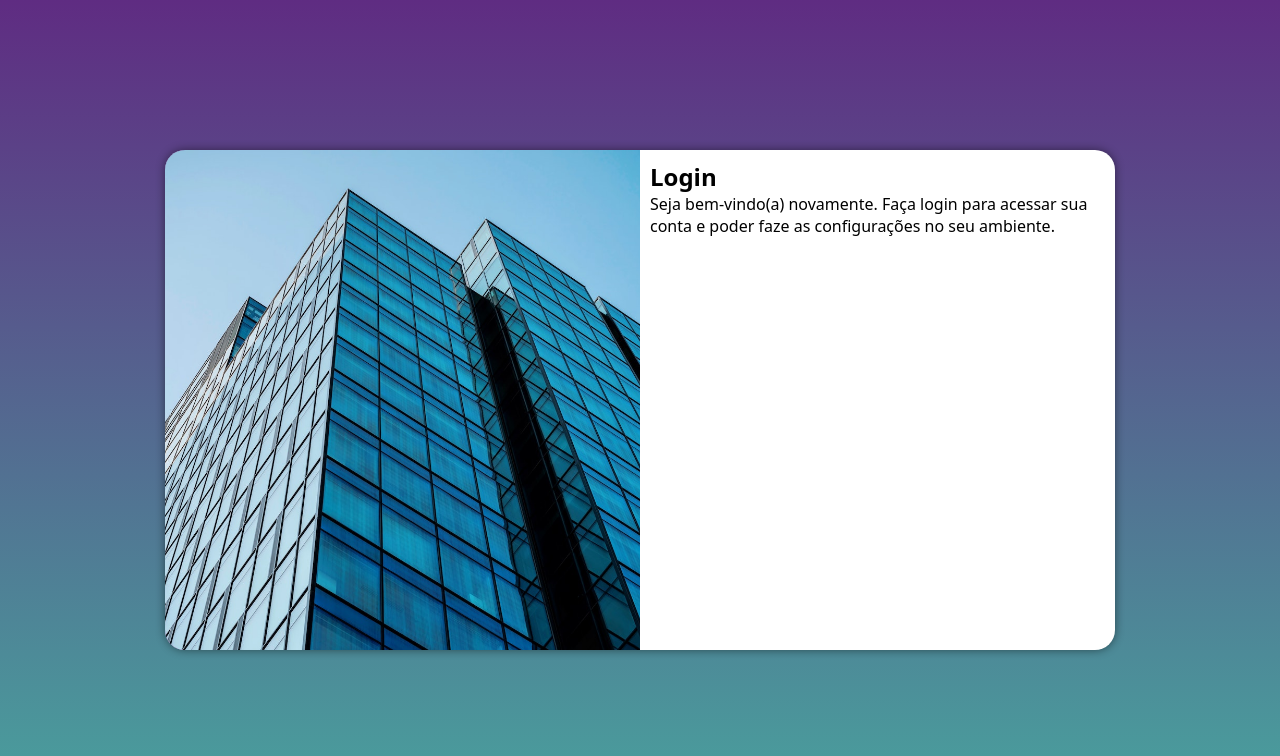
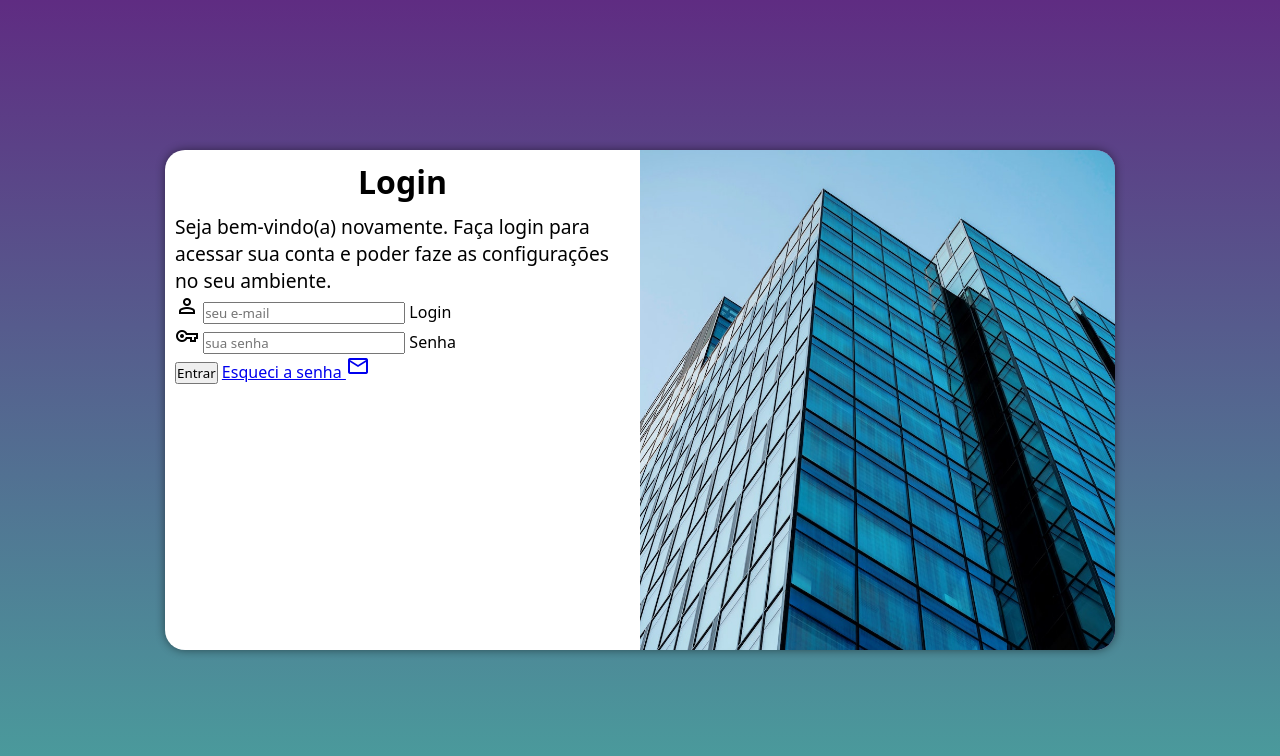
Before and after one commit to matheusdosAnjoss/Projeto-Login, a plain HTML site: page index.html in a window 1280 px wide. Drawn offline with nearby package versions, Linux system fonts and the light colour scheme.

Commit message:
add o formulário

```diff
--- a/estilos/media-query.css
+++ b/estilos/media-query.css
@@ -21,6 +21,17 @@
         float: right; ;
         width: 70%;
     }
+
+
+    #formulario > h1 {
+        font-size: 1.5em;
+    }
+
+
+    #formulario > p {
+        font-size: 1em;
+    }
+
 }
 
 @media screen and (min-width: 992px) {
@@ -35,7 +46,7 @@
     }
 
     #imagens {
-        float: left;
+        float: right;
         width: 50%;
         height: 100%;
         background-position: center bottom;
@@ -43,7 +54,17 @@
     }
 
     #formulario {
-        float: right; ;
+        float: left ;
         width: 50%;
     }
+
+
+#formulario > h1 {
+    font-size: 2em;
 }
+
+
+    #formulario > p {
+        font-size: 1.2em;
+    }
+}
--- a/estilos/style.css
+++ b/estilos/style.css
@@ -58,3 +58,12 @@ main {
     padding: 10px;
 
 }
+
+#formulario > h1 {
+    text-align: center;
+    margin-bottom: 10px;
+}
+
+#formulario > p {
+    font-size: 0.8em;
+}
--- a/index.html
+++ b/index.html
@@ -7,18 +7,40 @@
     <link rel="shortcut icon" href="https://img.icons8.com/?size=512&id=14736&format=png" type="image/x-icon">
     <link rel="stylesheet" href="estilos/style.css">
     <link rel="stylesheet" href="estilos/media-query.css">
+    <link rel="stylesheet" href="https://fonts.googleapis.com/css2?family=Material+Symbols+Outlined:opsz,wght,FILL,GRAD@20..48,100..700,0..1,-50..200" />
 </head>
 <body>
     <main>
         <section id="login">
-            <div id="imagens">
-
-            </div>
+            <div id="imagens"></div>
 
             <div id="formulario">
                 <h1>Login</h1>
                 <p>Seja bem-vindo(a) novamente. Faça login para acessar sua conta e poder faze as configurações no seu ambiente.</p>
-                <form action="login-php" method="post">
+                <form action="login-php" method="post" autocomplete="on">
+
+                    <div class="campo">
+                    <span class="material-symbols-outlined">person</span>
+
+                        <input type="email" name="login" id="ilogin" placeholder="seu e-mail" autocomplete="email" required maxlength="30">
+                        <label for="ilogin">Login</label>
+
+                    </div>
+
+                    <div class="campo">
+                        <span class="material-symbols-outlined">
+                            vpn_key
+                        </span>
+                        <input type="password" name="senha" id="isenha" placeholder="sua senha" autocomplete="current-password" required minlength="8">
+                        <label for="isenha">Senha</label>
+
+                    </div>
+
+                    <input type="submit" value="Entrar">
+
+                    <a href="esqueci.html">Esqueci a senha
+                        <span class="material-symbols-outlined">mail</span>
+                    </a>
 
                 </form>
             </div>
```
